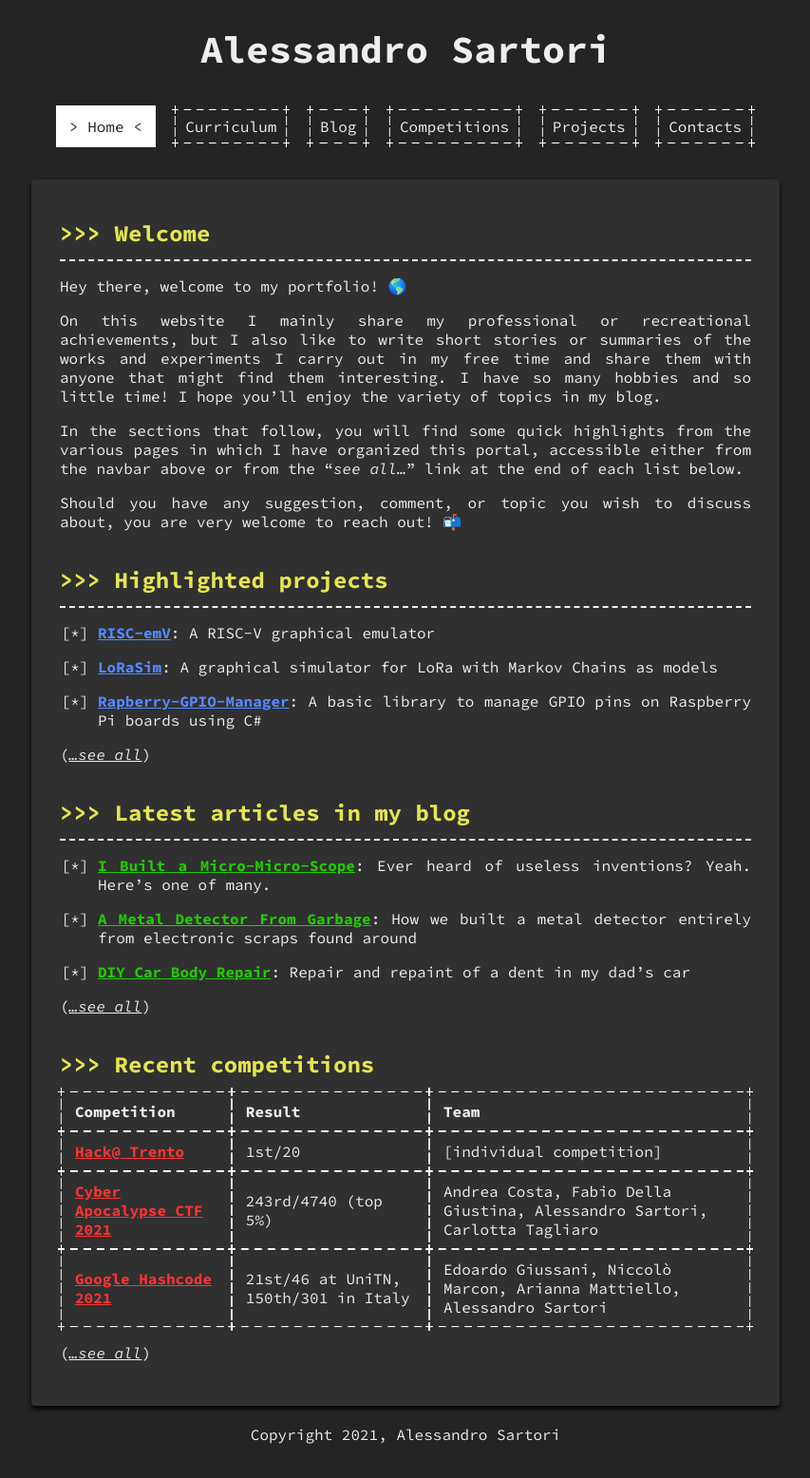
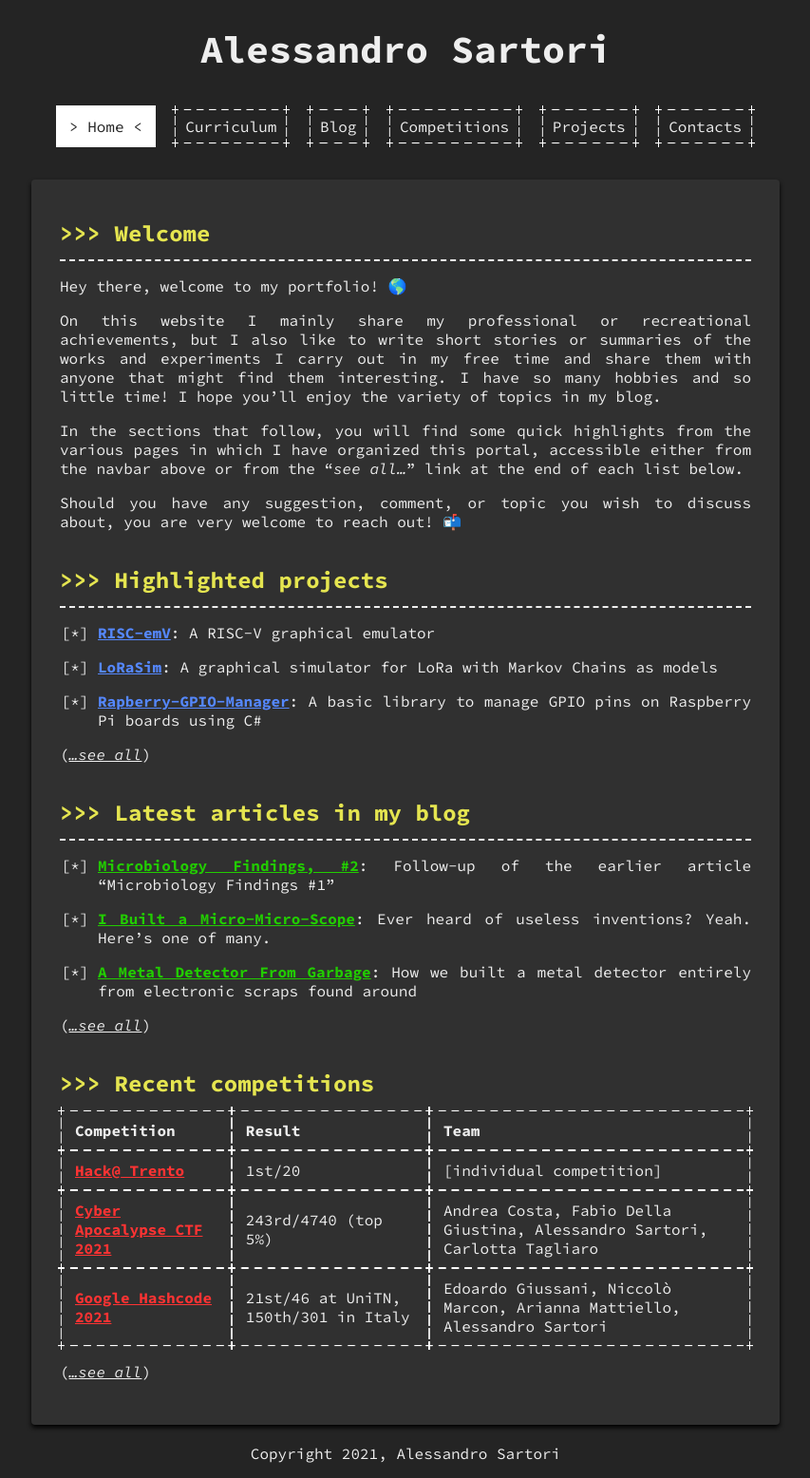
Before and after one commit to AlexSartori/alexsartori.github.io, a Jekyll site: the page built from index.md, in a window 1280 px wide. Shown: the whole page at 95% size, without its empty margins (213-1066 px from the left). Built offline with Jekyll 4.4.1, drawn with Linux system fonts in a browser that asks for light colours; emoji names are drawn with the system emoji font; some of the changed lines change nothing that is shown.

Commit message:
Add article: Microbiology Findings #2

```diff
--- /dev/null
+++ b/_posts/2021-11-23-microbiology-findings-2.md
@@ -0,0 +1,64 @@
+---
+layout: post
+title: "Microbiology Findings, #2"
+description: "Follow-up of the earlier article \"Microbiology Findings #1\""
+date: 2021-11-23
+categories: biology
+tags: biology microbiology microscope
+image: "/assets/posts/..."
+---
+
+After writing [Microbiology Findings #1]({% link _posts/2021-04-06-microbiology-findings-1.md %}) I still could not stop playing around with my microscope any time I found a puddle of dirty water or went to a lake or forest. Each time I could find something new and kept wondering what could possibly come next so, after some months, here we are with a new collection of adorable weird-looking microscopic wonders.
+
+The first finding is most probably a [Cladocera](https://en.wikipedia.org/wiki/Cladocera), a tiny type of crustacean:
+<div class='text-center'>{{ layout.html_video_big_pre_url }}/assets/posts/mbio2-clad.mp4{{ layout.html_video_big_post_url }}</div>
+
+And speaking of crustaceans, here's one that really stroke my mind: an [Ostracod](https://en.wikipedia.org/wiki/Ostracod)! I was observing a sample when very suddenly this big dark bean covered my view even giving me a frighten. It essentially is a minuscule and after all cute clam, which in the video below nicely shows how it slightly opens up its two valves and wiggles its... things.
+<div class='text-center'>{{ layout.html_video_big_pre_url }}/assets/posts/mbio2-ostr.mp4{{ layout.html_video_big_post_url }}</div>
+
+Continuing on the theme of hard shells, look at this particular amoeba; it's a quite out of focus [Arcella](https://en.wikipedia.org/wiki/Arcella), but you can still see its key characteristic: it is surrounded by a circular test with a hole in the center, from where its pseudopods emerge and allow it to eat and move.
+![Arcella Amoeba](/assets/posts/mbio2-arc.jpg){:.img-med}
+
+Now let's scale up a bit and enjoy these lovely snails (the second video is actually a macro shot through a camera) The snail is chomping micro-algae on the glass surface.
+
+<div class='text-center'>
+{{ layout.html_video_half_pre_url }}/assets/posts/mbio2-snail-1.mp4{{ layout.html_video_half_post_url }}
+{{ layout.html_video_half_pre_url }}/assets/posts/mbio2-snail-2.mp4{{ layout.html_video_half_post_url }}
+</div>
+
+In the same jar I then found a [Chironomid](https://en.wikipedia.org/wiki/Chironomidae) larva:
+
+<div class='text-center'>{{ layout.html_video_big_pre_url }}/assets/posts/mbio2-chir-0.mp4{{ layout.html_video_big_post_url }}</div>
+
+Which in fact developed and hatched after some days (the first photo is actually snapped from another jar):
+
+![Chironomid hatching](/assets/posts/mbio2-chir-1.jpg){:.img-half}
+![Chironomid hatching](/assets/posts/mbio2-chir-2.jpg){:.img-half}
+
+Another interesting larva I found is this one of a mosquito:
+
+<div class='text-center'>{{ layout.html_video_big_pre_url }}/assets/posts/mbio2-mosq.mp4{{ layout.html_video_big_post_url }}</div>
+
+Next, some curious "sludge worms" I found in a small river in Croatia. They anchor to the terrain and wiggle their tails to absorb food and oxygen:
+
+<div class='text-center'>
+{{ layout.html_video_half_pre_url }}/assets/posts/mbio2-tubif-2.mp4{{ layout.html_video_half_post_url }}
+{{ layout.html_video_half_pre_url }}/assets/posts/mbio2-tubif-1.mp4{{ layout.html_video_half_post_url }}
+</div>
+
+Here's a closer look; I think they are [Naididae/Tubificidae](https://en.wikipedia.org/wiki/Naididae):
+
+<div class='text-center'>
+{{ layout.html_video_half_pre_url }}/assets/posts/mbio2-tubif-3.mp4{{ layout.html_video_half_post_url }}
+{{ layout.html_video_half_pre_url }}/assets/posts/mbio2-tubif-4.mp4{{ layout.html_video_half_post_url }}
+</div>
+
+Lastly, the most beautiful microorganism I have found so far: **[Volvox](https://en.wikipedia.org/wiki/Volvox)**! I'm so in love with these algae. Basically they aggregate and form these big spheres you see, inside which new colonies (smaller spheres) can safely grow. Aren't they mesmerizing?
+
+![Volvox Colony](/assets/posts/mbio2-volvox-1.jpg){:.img-half}
+![Volvox Colony](/assets/posts/mbio2-volvox-2.jpg){:.img-half}
+
+Thanks for reading through! Let me salute you with this giant [Desmid](https://en.wikipedia.org/wiki/Desmidiales) and a cute couple of [Copepods](https://en.wikipedia.org/wiki/Copepod) (the bigger one is a female: those two appendices are its two full egg sacks).
+
+![Desmid and Volvox](/assets/posts/mbio2-desmid.jpg){:.img-half}
+![Copepods](/assets/posts/mbio2-cop.png){:.img-half}
--- a/css/main.scss
+++ b/css/main.scss
@@ -86,7 +86,7 @@ img:not(.emoji) {
 
     &.img-med {
         max-width: 70%;
-        max-height: 150px;
+        max-height: 200px;
     }
 
     &.img-half {
@@ -115,7 +115,7 @@ video {
 
     &.vid-med {
         max-width: 70%;
-        max-height: 150px;
+        max-height: 200px;
     }
 
     &.vid-half {
@@ -123,6 +123,7 @@ video {
         width: 45%;
         margin-left: 1%;
         margin-right: 1%;
+        vertical-align: middle;
     }
 }
 
```
Also changed, not shown: assets/posts/mbio2-arc.jpg (added), assets/posts/mbio2-chir-1.jpg (added), assets/posts/mbio2-chir-2.jpg (added), assets/posts/mbio2-cop.png (added), assets/posts/mbio2-desmid.jpg (added), assets/posts/mbio2-volvox-1.jpg (added), assets/posts/mbio2-volvox-2.jpg (added), 10 other files.
